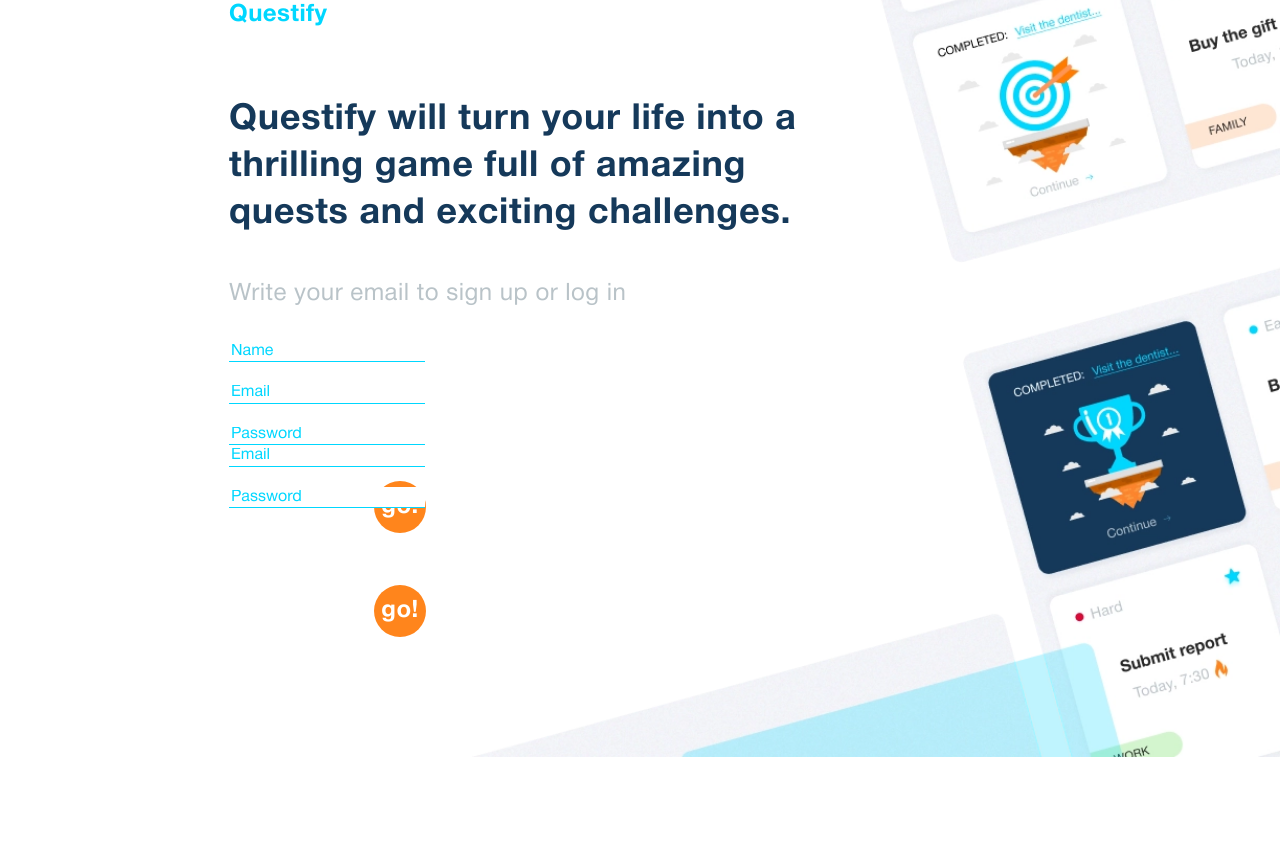
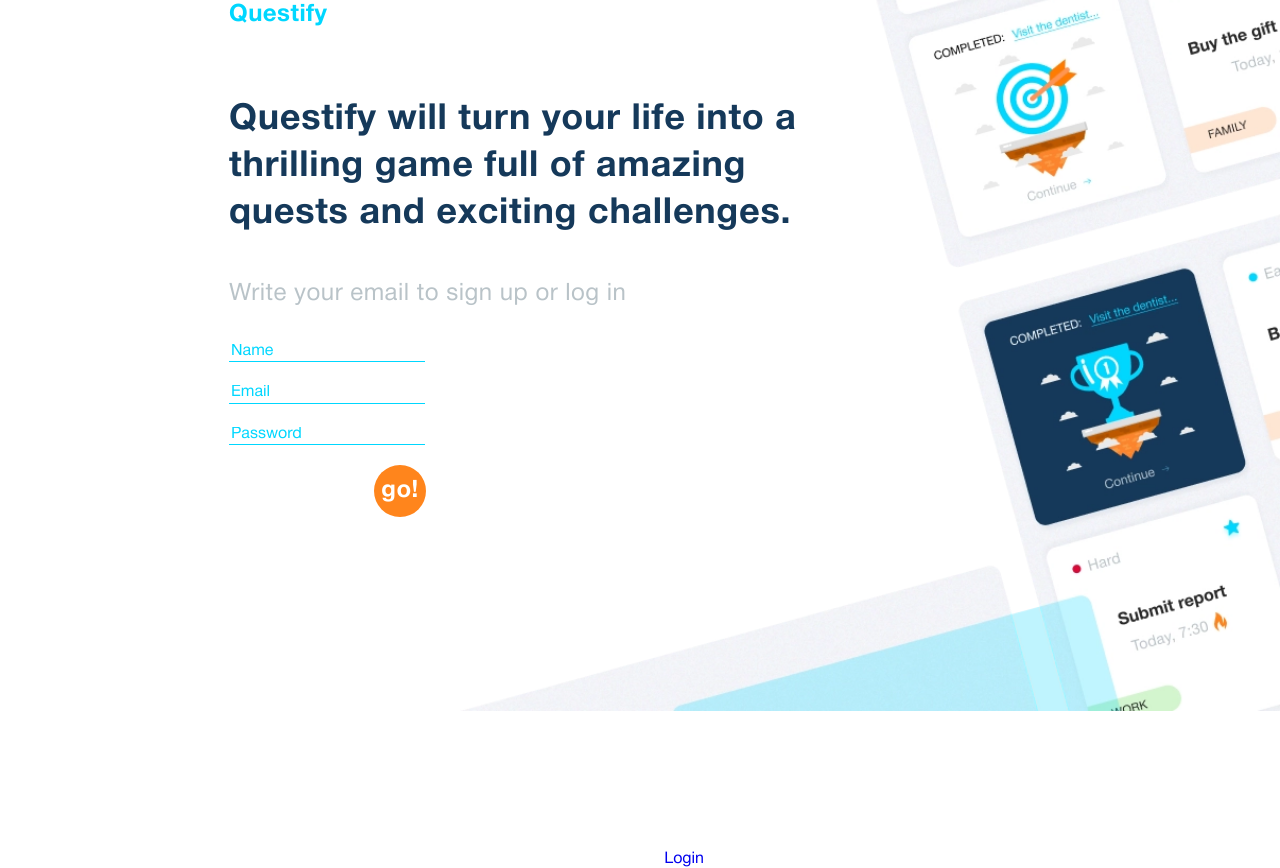
Before and after one commit to Karantir-dev/questify-front, a React (Create React App) app: page /auth in a window 1280 px wide. Shown: the part 190-1058 px from the top of the page. Before the commit the page ends 948 px from the top, so only its background shows below. Built offline with nearby package versions, Linux system fonts and the light colour scheme.

Commit message:
Внесения корективов

```diff
--- a/src/Components/AuthForm/AuthForm.module.css
+++ b/src/Components/AuthForm/AuthForm.module.css
@@ -1,7 +1,6 @@
   /*-- form --*/
 
 .form {
-  position: relative;
   display: flex;
   flex-direction: column;
 }
@@ -32,10 +31,9 @@ input::placeholder {
   /*-- buttonReg --*/
 
 .buttonReg {
-  position: absolute;
-  top: 140px;
-  left: 145px;
   background: var(--btn-active-color);
+  margin-left: 145px;
+  margin-top: 20px;
 }
 
 .buttonReg:disabled {
--- /dev/null
+++ b/src/Components/AuthNav/AuthNav.js
@@ -0,0 +1,14 @@
+import { useSelector } from 'react-redux'
+import { NavLink } from 'react-router-dom'
+import authSelectors from '../../Redux/auth/auth-selectors'
+import styles from './AuthNav.module.css'
+
+export default function Navigation() {
+
+  return (
+    <nav className={styles.navigation}>
+      <NavLink to="/login" exact className={styles.navigationLink}>
+        Login
+      </NavLink>
+    </nav>)
+}
--- /dev/null
+++ b/src/Components/AuthNav/AuthNav.module.css
@@ -0,0 +1,5 @@
+.navigationLink {
+    position: absolute;
+    top: 130%;
+    right: 45%;
+}
--- /dev/null
+++ b/src/Components/AuthNav/index.js
@@ -0,0 +1 @@
+export { default } from './AuthNav'
--- a/src/Components/IconButton/IconButton.module.css
+++ b/src/Components/IconButton/IconButton.module.css
@@ -17,7 +17,6 @@
   text-align: center;
   letter-spacing: 0.02em;
   color: var(--white);
-  cursor: pointer;
 }
 
 .IconButton:hover,
--- a/src/Components/LoginForm/LoginForm.js
+++ b/src/Components/LoginForm/LoginForm.js
@@ -17,8 +17,8 @@ export default function LoginRouter() {
 
     if (email === '') {
       dispatch(authActions.logInError('Enter email!'))
-    } else if (!password) {
-      dispatch(authActions.logInError('Enter password please.'))
+    } else if (password.length < 8) {
+      dispatch(authActions.logInError('Enter a password at least 8 characters'))
     } else {
       dispatch(authOperations.login({ email, password }))
       clear()
--- a/src/Pages/AuthPage/AuthPage.js
+++ b/src/Pages/AuthPage/AuthPage.js
@@ -1,8 +1,10 @@
 import styles from '../AuthPage/AuthPage.module.css'
+import AuthNav from '../../Components/AuthNav/AuthNav'
 import AuthForm from '../../Components/AuthForm'
 import LoginForm from '../../Components/LoginForm'
 
 export default function Landing() {
+
   return (
     <div className={styles.containerLanding}>
       <div className={styles.containerQuest}>
@@ -17,9 +19,9 @@ export default function Landing() {
           <p className={styles.descriptionRegister}>
             Write your email to sign up or log in
           </p>
-
+          <AuthNav />
           <AuthForm />
-          <LoginForm />
+          {/* <LoginForm /> */}
         </div>
       </div>
     </div>
--- a/src/Pages/AuthPage/AuthPage.module.css
+++ b/src/Pages/AuthPage/AuthPage.module.css
@@ -35,7 +35,7 @@
   .containerQuest {
     padding-bottom: 250px;
     background: url('../../images/landing\(mobile\)1x.webp') no-repeat;
-    background-size: 320px, auto; /* 100% */
+    background-size: 320px, auto;
     background-position: bottom 0 left 0;
   }
 
@@ -68,22 +68,22 @@
   /*-- @media (min-width: 768px) --*/
 
 @media screen and (min-width: 768px) {
-  .containerQuest {
-    padding-bottom: 260px;
-    background: url('../../images/landing-down(tablet)1x.webp') no-repeat;
-    background-size: 650px, auto; /* 77% */
-    background-position: bottom 0 right 0;
+  .containerLanding {
+    background: url('../../images/landing-up(tablet)1x.webp') no-repeat;
+    background-size: 345px, auto;
+    background-position: top 0 right 0;
   }
 
-  .containerLanding {
-    background: url('../../images/landing-up(tablet)1x.webp') no-repeat;
-    background-size: 340px, auto;  /* 45% */
-    background-position: top 0 right -9%;
+  .containerQuest {
+    background: url('../../images/landing-down(tablet)1x.webp') no-repeat;
+    background-size: 820px, auto;
+    background-position: bottom 0 right 0;
   }
 
   .containerForm  {
     padding-left: 50px;
     padding-top: 312px;
+    padding-bottom: 312px;
     max-width: 425px;
   }
 
@@ -116,22 +116,22 @@
   /*-- @media (min-width: 1280px) --*/
 
 @media screen and (min-width: 1280px) {
+  .containerLanding {
+    background: url('../../images/landing-up(desk)1x.webp') no-repeat;
+    background-size: 460px, auto;
+    background-position: top 0 right 0;
+  }
+
   .containerQuest {
-    padding-bottom: 250px;
     background: url('../../images/landing-down(desk)1x.webp') no-repeat;
-    background-size: 1060px, auto; /*75%*/
+    background-size: 1075px, auto;
     background-position: bottom 0 right 0;
   }
 
-  .containerLanding {
-    background: url('../../images/landing-up(desk)1x.webp') no-repeat;
-    background-size: 455px, 50%; /* 32.5% */
-    background-position: top 0 right 0;
-  }
-
   .containerForm  {
+    padding-top: 193px;
+    padding-bottom: 194px;
     padding-left: 229px;
-    padding-top: 193px;
     max-width: 800px;
   }
 
--- a/src/Pages/MainPage/MainPage.module.css
+++ b/src/Pages/MainPage/MainPage.module.css
@@ -78,4 +78,5 @@
   position: absolute;
   right: 40px;
   bottom: 100%;
+  background-color: var(--btn-main-color);
 }
```
